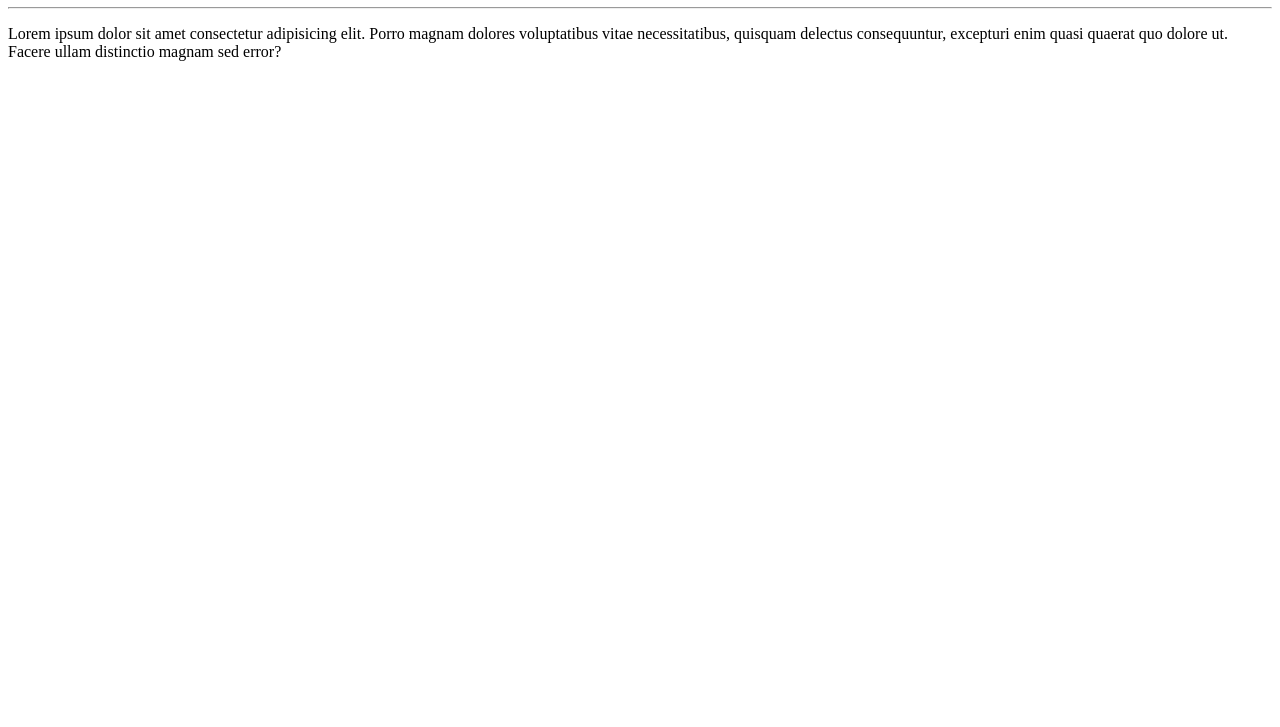
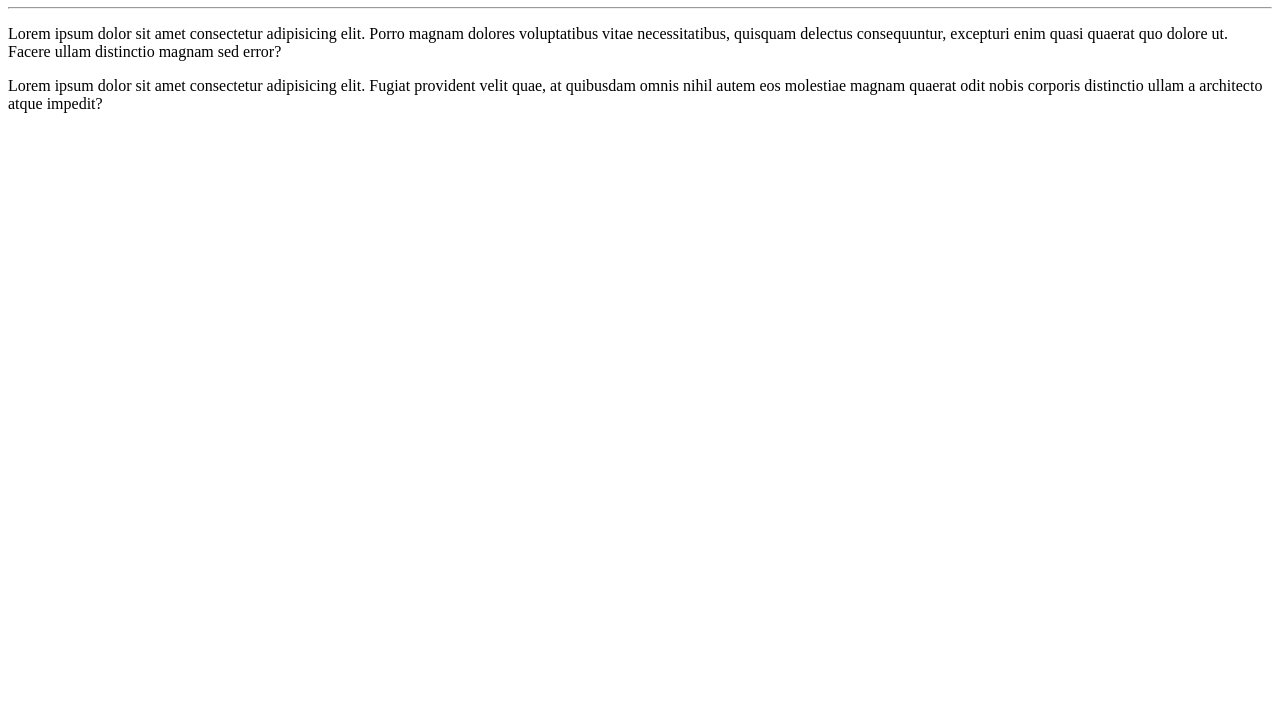
Before and after one commit to FAkie074/Hello-World, a plain HTML site: page site-exemplo/index.html in a window 1280 px wide. Shown: the part 73-800 px from the top of the page. Drawn offline with Linux system fonts and the light colour scheme.

Commit message:
Adicionei um parágrafo

```diff
--- a/site-exemplo/index.html
+++ b/site-exemplo/index.html
@@ -9,5 +9,6 @@
     <h1>Hello World!</h1>
     <hr>
     <p>Lorem ipsum dolor sit amet consectetur adipisicing elit. Porro magnam dolores voluptatibus vitae necessitatibus, quisquam delectus consequuntur, excepturi enim quasi quaerat quo dolore ut. Facere ullam distinctio magnam sed error?</p>
+    <p>Lorem ipsum dolor sit amet consectetur adipisicing elit. Fugiat provident velit quae, at quibusdam omnis nihil autem eos molestiae magnam quaerat odit nobis corporis distinctio ullam a architecto atque impedit?</p>
 </body>
 </html>
```
